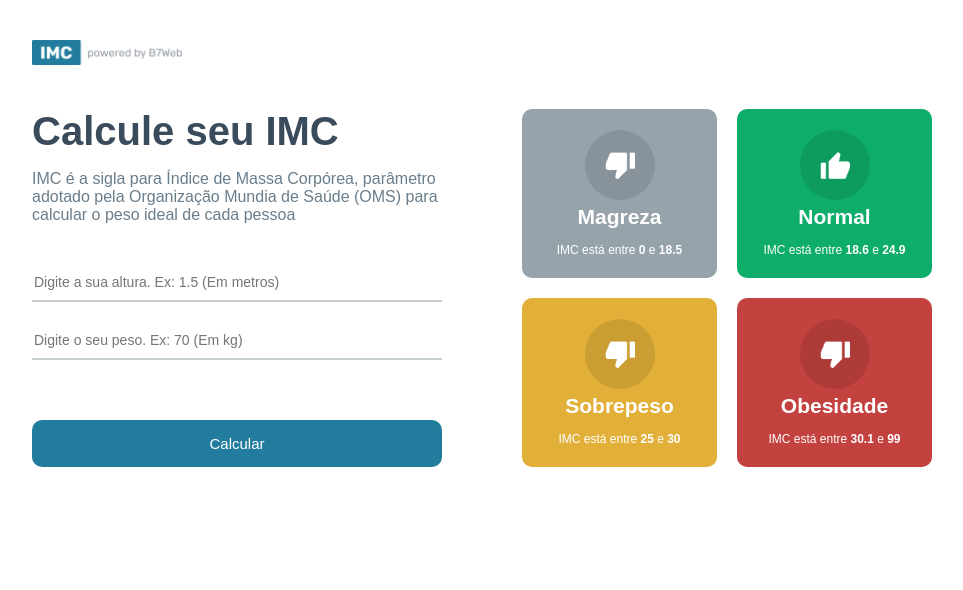
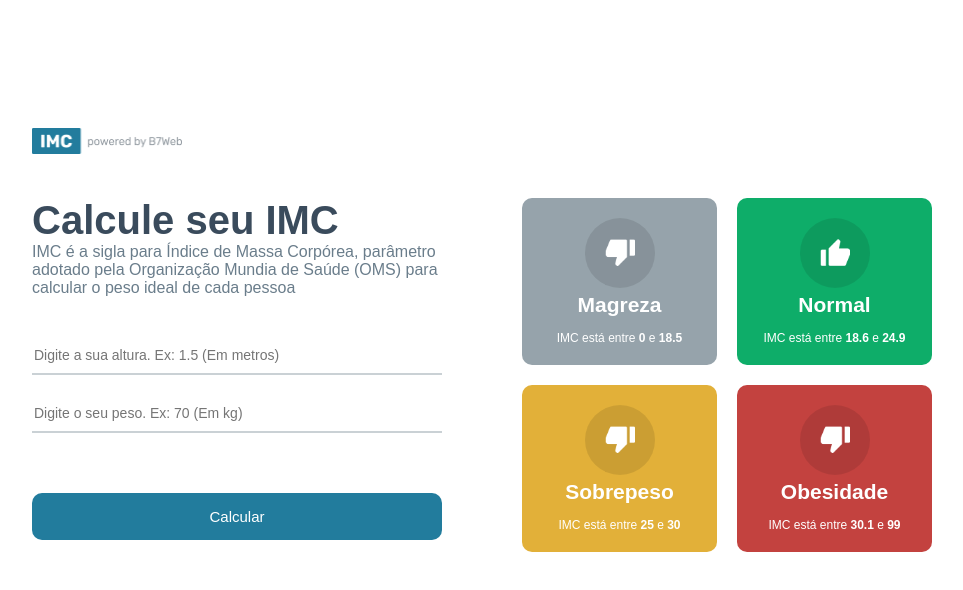
Before and after one commit to JacksonMonteiro/react_bmi_calculator, a React (Create React App) app: page / in a window 1280 px wide. Shown: the top 590 px of the page, without its empty margins (158-1121 px from the left). Built offline with nearby package versions, Linux system fonts and the light colour scheme.

Commit message:
Style ajust

```diff
--- a/src/index.css
+++ b/src/index.css
@@ -1,10 +1,21 @@
+* {
+  margin: 0;
+  padding: 0;
+  text-decoration: none;
+  box-sizing: border-box;
+}
+
 body {
-  margin: 0;
   font-family: -apple-system, BlinkMacSystemFont, 'Segoe UI', 'Roboto', 'Oxygen',
     'Ubuntu', 'Cantarell', 'Fira Sans', 'Droid Sans', 'Helvetica Neue',
     sans-serif;
   -webkit-font-smoothing: antialiased;
   -moz-osx-font-smoothing: grayscale;
+
+  height: 80vh;
+  display: flex;
+  justify-content: center;
+  align-items: center;
 }
 
 code {
```
Also changed, not shown: 1 other file (tests, documents, lock files or other folders).
